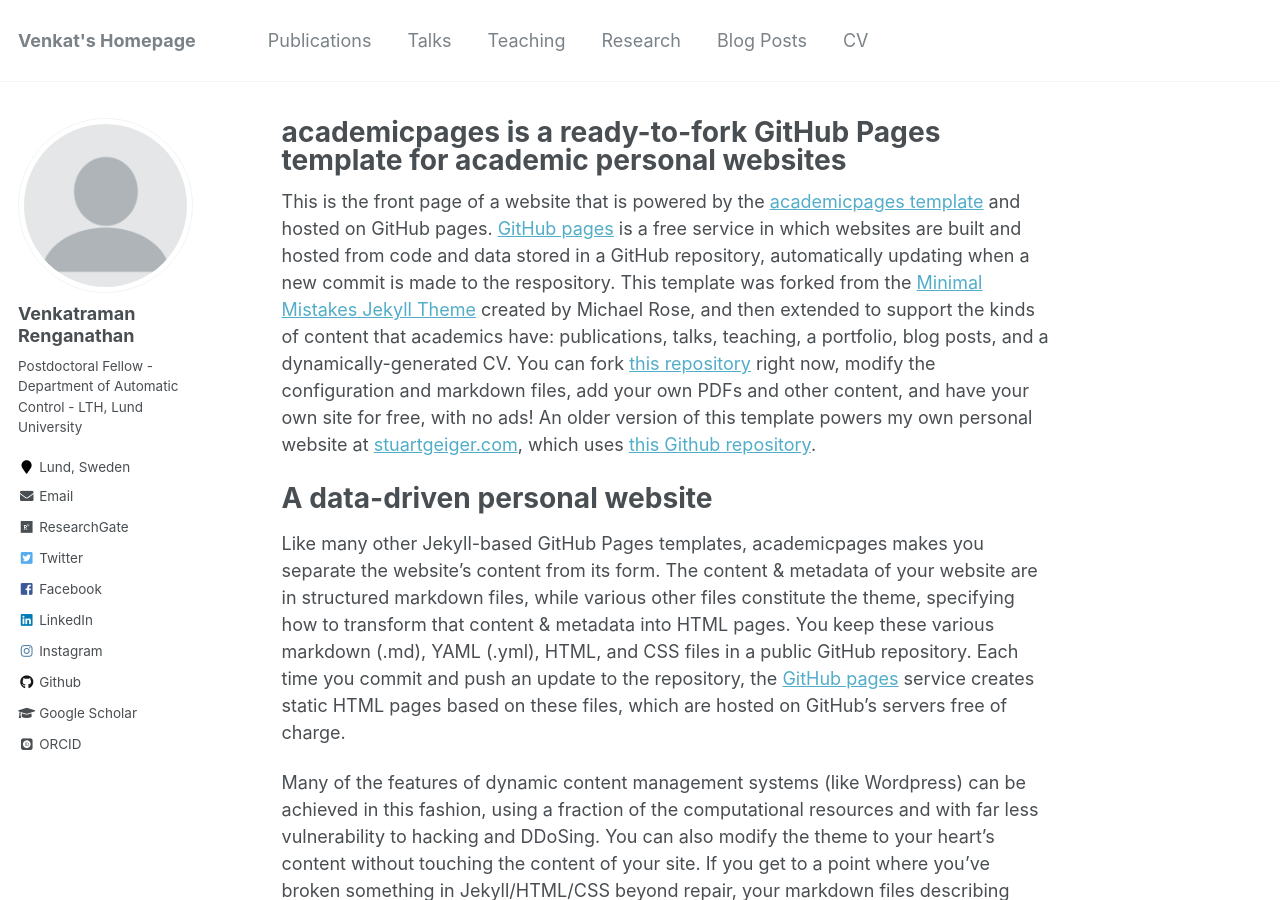
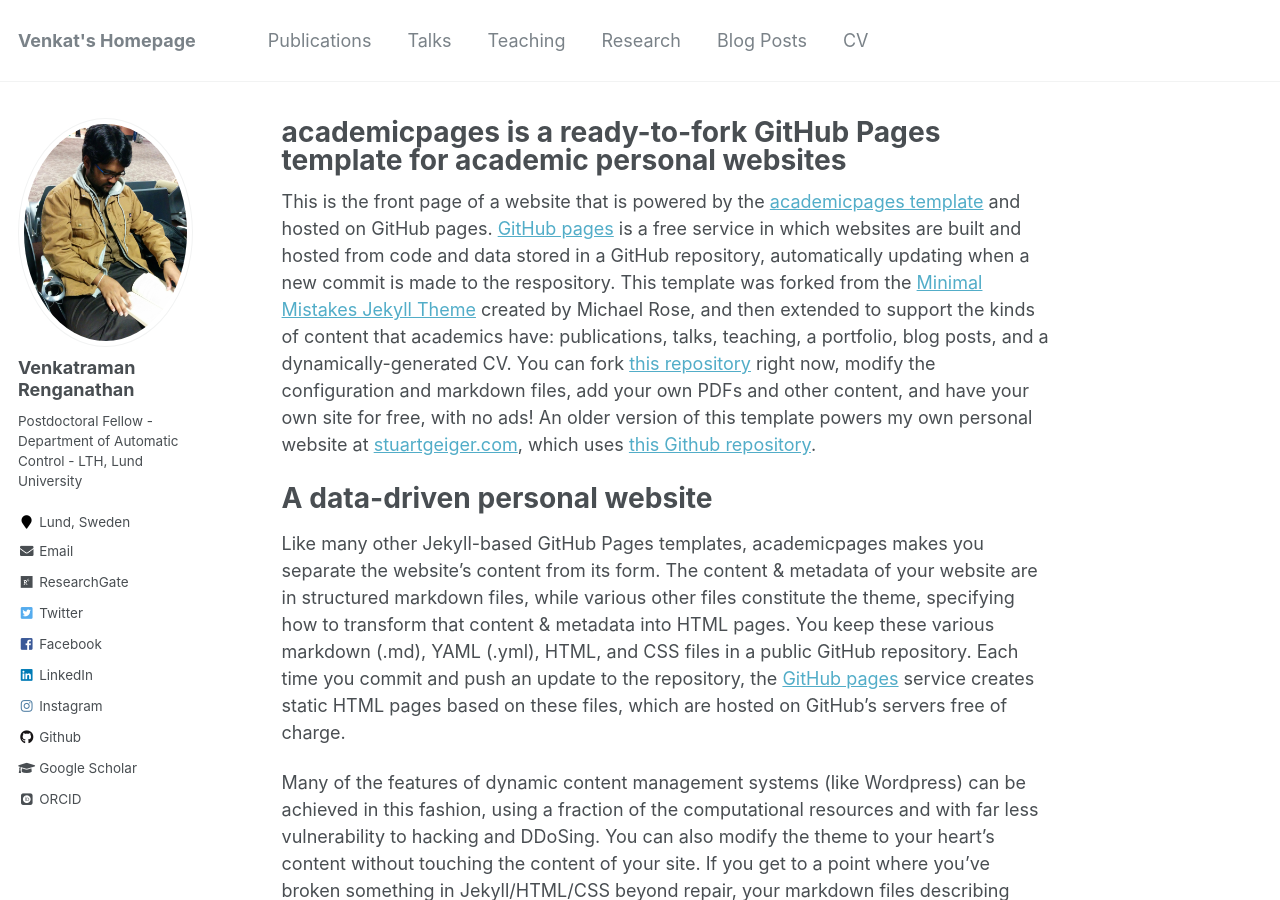
Before and after one commit to venkatramanrenganathan/venkatramanrenganathan.github.io, a Jekyll site: the page built from _pages/about.md, in a window 1280 px wide and 900 px high. Built offline with Jekyll 4.4.1, drawn with Linux system fonts in a browser that asks for light colours; some web fonts are replaced.

Commit message:
Uploaded Picture

```diff
--- a/_config.yml
+++ b/_config.yml
@@ -81,7 +81,7 @@ analytics:
 # Site Author
 author:
   name             : "Venkatraman Renganathan"
-  avatar           : "profile.png"
+  avatar           : "Venkatraman_Renganathan.jpg"
   bio              : "Postdoctoral Fellow - Department of Automatic Control - LTH, Lund University"
   location         : "Lund, Sweden"
   employer         :
```
Also changed, not shown: images/Venkatraman_Renganathan.jpg (added), 1 other file.
